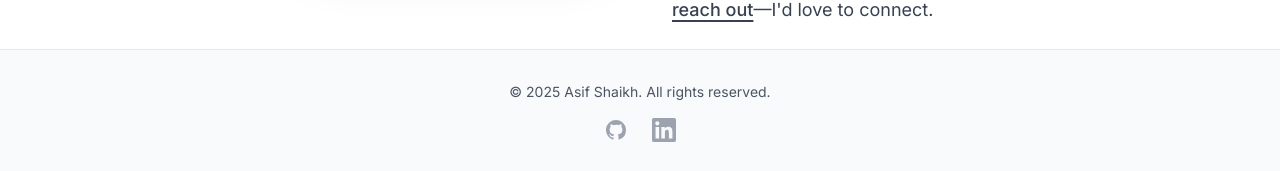
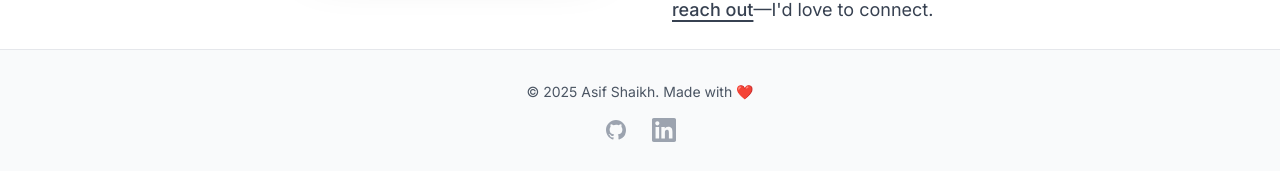
Before and after one commit to asifsheikh/site, a Next.js app: page / in a window 1280 px wide. Shown: the part 626-797 px from the top of the page. Built offline with nearby package versions, Linux system fonts and the light colour scheme.

Commit message:
Add personal touch to footer
- Update footer text to 'Made with ❤️' for more personality
- Remove technical stack mention for cleaner, simpler message
- Maintain professional appearance while adding personal warmth
- Keep automatic year updating functionality intact

```diff
--- a/src/components/Footer.tsx
+++ b/src/components/Footer.tsx
@@ -4,7 +4,7 @@ export default function Footer() {
       <div className="max-w-4xl mx-auto px-4 sm:px-6 lg:px-8 py-8">
         <div className="text-center">
           <p className="text-gray-600 text-sm">
-            © {new Date().getFullYear()} Asif Shaikh. All rights reserved.
+            © {new Date().getFullYear()} Asif Shaikh. Made with ❤️
           </p>
           <div className="mt-4 flex justify-center space-x-6">
             <a
```
